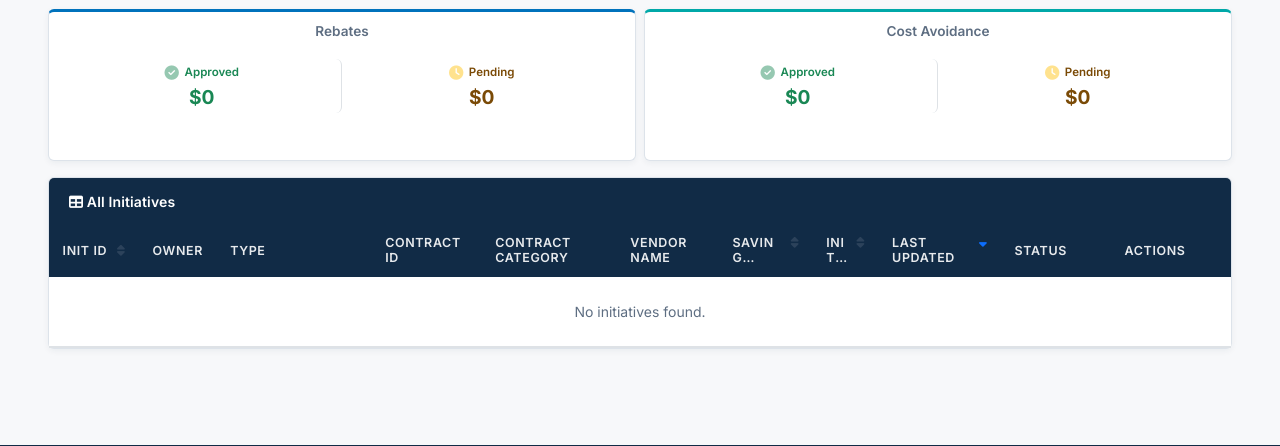
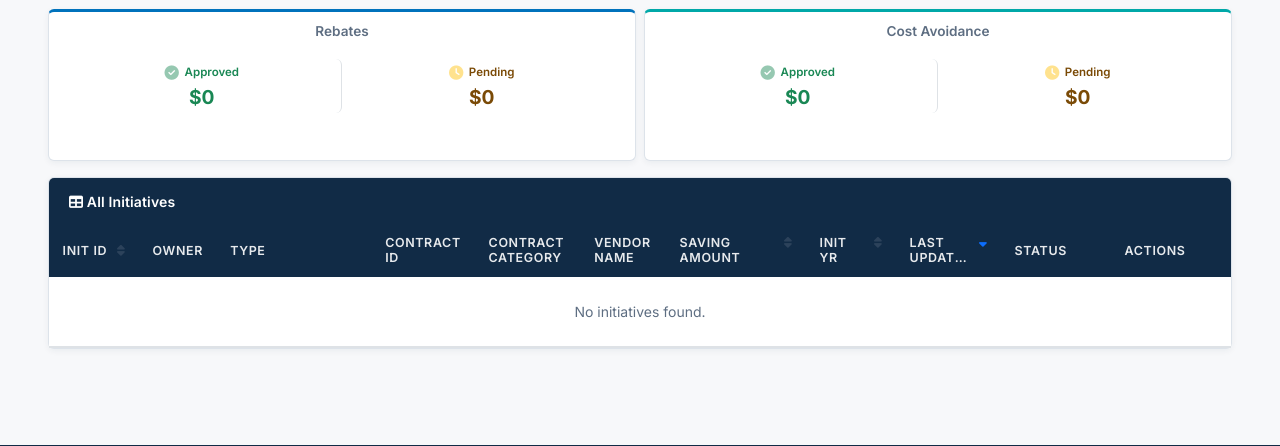
Before and after one commit to atongmonte/Savings_Tracker_v2_Flask, a Flask app: page /savingstracker/dashboard in a window 1280 px wide. Shown: the part 343-789 px from the top of the page. Run offline with Flask 3, Linux system fonts and the light colour scheme; data comes from the database, SQL or seed files in the repository; data that the repository does not hold is empty; some libraries are stand-ins or nearby versions.

Commit message:
make savings amount and init year as fixed columns in the dashboard view

```diff
--- a/app/static/js/dashboard.js
+++ b/app/static/js/dashboard.js
@@ -184,7 +184,12 @@ function renderTableRows(rows) {
         const icon        = typeIcons[r.initiative_type]  || '';
         const sCls        = statusClass[r.status] || '';
         const amount      = parseFloat(r.amount) || 0;
-        const fmtAmt      = '$' + Math.round(amount).toLocaleString('en-US');
+        const fmtAmt      = amount.toLocaleString('en-US', {
+            style: 'currency',
+            currency: 'USD',
+            minimumFractionDigits: 2,
+            maximumFractionDigits: 2
+        });
         const initDateRaw = r.initiative_date || r.created_at;
         const initDateFmt = initDateRaw ? new Date(initDateRaw + 'T00:00:00').getFullYear() : '';
         const lastUpdatedRaw = r.updated_at || r.created_at;
@@ -238,8 +243,8 @@ function renderTableRows(rows) {
             <td>${r.contract_id || 'N/A'}</td>
             <td>${r.contract_category || ''}</td>
             <td>${r.vendor_name || ''}</td>
-            <td class="text-end">${fmtAmt}</td>
-            <td>${initDateFmt}</td>
+            <td class="text-end col-sticky-right col-savings-amount">${fmtAmt}</td>
+            <td class="col-sticky-right col-init-year">${initDateFmt}</td>
             <td class="col-sticky-right col-last-updated">${updatedDate}</td>
             <td class="col-sticky-right col-status">${statusCell}</td>
             <td class="col-sticky-right col-actions">
@@ -1059,7 +1064,7 @@ function setupModalCalculations(type) {
             const b = numVal(baseline.value);
             const n = numVal(expected.value);
             const savings = b - n;
-            annual.value = savings !== 0 ? fmtNum(Math.round(savings)) : '';
+            annual.value = savings !== 0 ? fmtNum(savings) : '';
             calcTotal();
         }
 
--- a/app/templates/dashboard.html
+++ b/app/templates/dashboard.html
@@ -288,17 +288,39 @@
     /* Column widths and right offsets */
     #initiativesTable .col-actions {
         right: 0;
+        width: 120px;
         min-width: 120px;
+        max-width: 120px;
     }
 
     #initiativesTable .col-status {
         right: 120px;
+        width: 110px;
         min-width: 110px;
+        max-width: 110px;
     }
 
     #initiativesTable .col-last-updated {
         right: 230px;
+        width: 105px;
         min-width: 105px;
+        max-width: 105px;
+    }
+
+    #initiativesTable .col-init-year {
+        right: 335px;
+        width: 90px;
+        min-width: 90px;
+        max-width: 90px;
+    }
+
+    #initiativesTable .col-savings-amount {
+        right: 425px;
+        width: 140px;
+        min-width: 140px;
+        max-width: 140px;
+        white-space: nowrap;
+        box-shadow: -4px 0 6px -5px rgba(17, 43, 70, 0.55);
     }
 
     #initiativesTable .col-type {
@@ -456,13 +478,14 @@
                             <th>Contract ID</th>
                             <th>Contract Category</th>
                             <th>Vendor Name</th>
-                            <th class="text-end sortable" onclick="toggleSort('amount')" title="Sort by Saving Amount">
+                            <th class="text-end sortable col-sticky-right col-savings-amount"
+                                onclick="toggleSort('amount')" title="Sort by Saving Amount">
                                 <span class="sortable-header-content">
                                     <span class="sortable-header-label">Saving Amount</span>
                                     <i id="sort-icon-amount" class="fas fa-sort text-muted sort-icon-inactive"></i>
                                 </span>
                             </th>
-                            <th class="sortable" onclick="toggleSort('initiative_date')"
+                            <th class="sortable col-sticky-right col-init-year" onclick="toggleSort('initiative_date')"
                                 title="Sort by Initiative Year">
                                 <span class="sortable-header-content">
                                     <span class="sortable-header-label">Init Yr</span>
```
